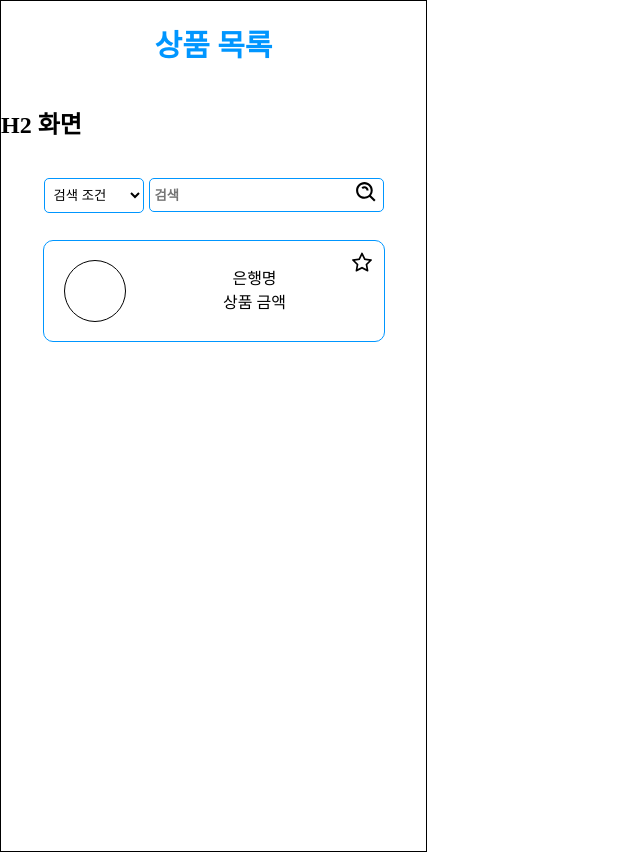
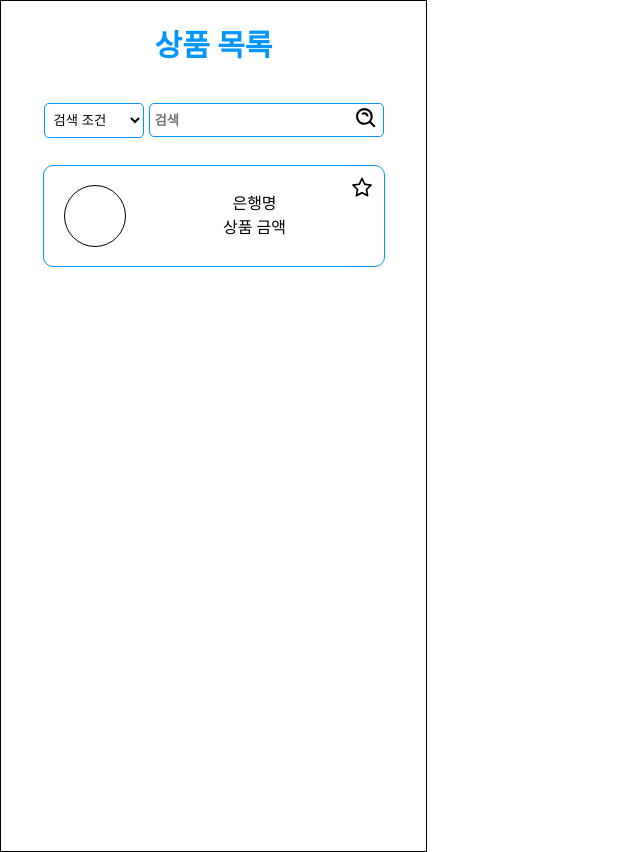
Before and after one commit to davidktlee/FC-ToyProject-Team3, a React (Vite) app: page / in a window 1280 px wide. Shown: the whole page, without its empty margins (0-640 px from the left). Built offline with nearby package versions, Linux system fonts and the light colour scheme; a web font is replaced by a local one.

Commit message:
feat: 검색창 디자인 수정

```diff
--- a/src/pages/viewAllProduct/ProductList.jsx
+++ b/src/pages/viewAllProduct/ProductList.jsx
@@ -19,7 +19,6 @@ function ProductList() {
   return (
     <S.Container>
       <S.Title>상품 목록</S.Title>
-      <h2> H2 화면</h2>
       <S.SearchContainer onSubmit={onSubmit}>
         <S.Select defaultValue="검색 조건" onChange={changeOptionHandler}>
           <S.Option value="검색 조건" disabled>
--- a/src/pages/viewAllProduct/ProductListStyle.js
+++ b/src/pages/viewAllProduct/ProductListStyle.js
@@ -50,6 +50,7 @@ export const Input = styled.input`
 `
 export const SearchIcon = styled.span`
   position: absolute;
+  top: 1px;
   right: 0;
   font-size: 25px;
   margin-right: 5px;
```
